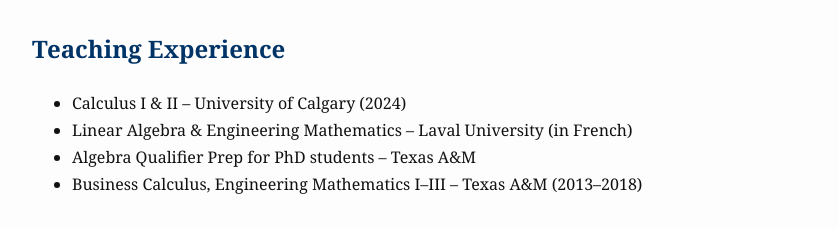
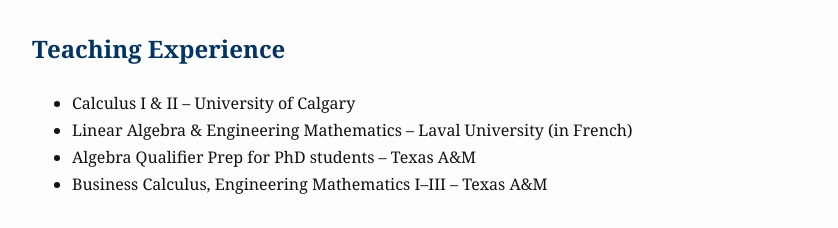
Before and after one commit to mahishanka/mahishanka.github.io, a plain HTML site: page index.html in a window 1280 px wide. Shown: the part 1162-1390 px from the top of the page, without its empty margins (158-996 px from the left). Drawn offline with Linux system fonts and the light colour scheme.

Commit message:
Update index.html

```diff
--- a/index.html
+++ b/index.html
@@ -90,10 +90,10 @@
   <div class="section">
     <h2>Teaching Experience</h2>
     <ul>
-      <li>Calculus I & II – University of Calgary (2024)</li>
+      <li>Calculus I & II – University of Calgary </li>
       <li>Linear Algebra & Engineering Mathematics – Laval University (in French)</li>
       <li>Algebra Qualifier Prep for PhD students – Texas A&M</li>
-      <li>Business Calculus, Engineering Mathematics I–III – Texas A&M (2013–2018)</li>
+      <li>Business Calculus, Engineering Mathematics I–III – Texas A&M </li>
     </ul>
   </div>
 
```
